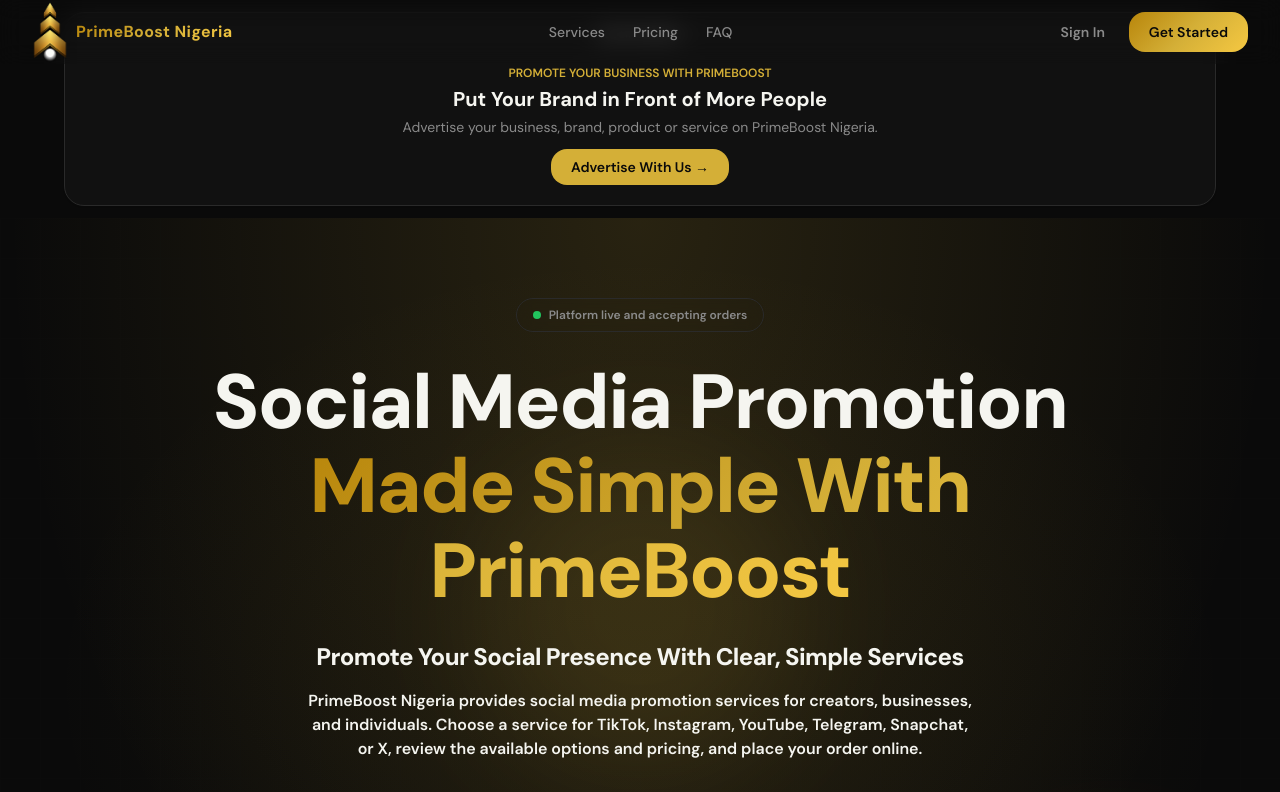
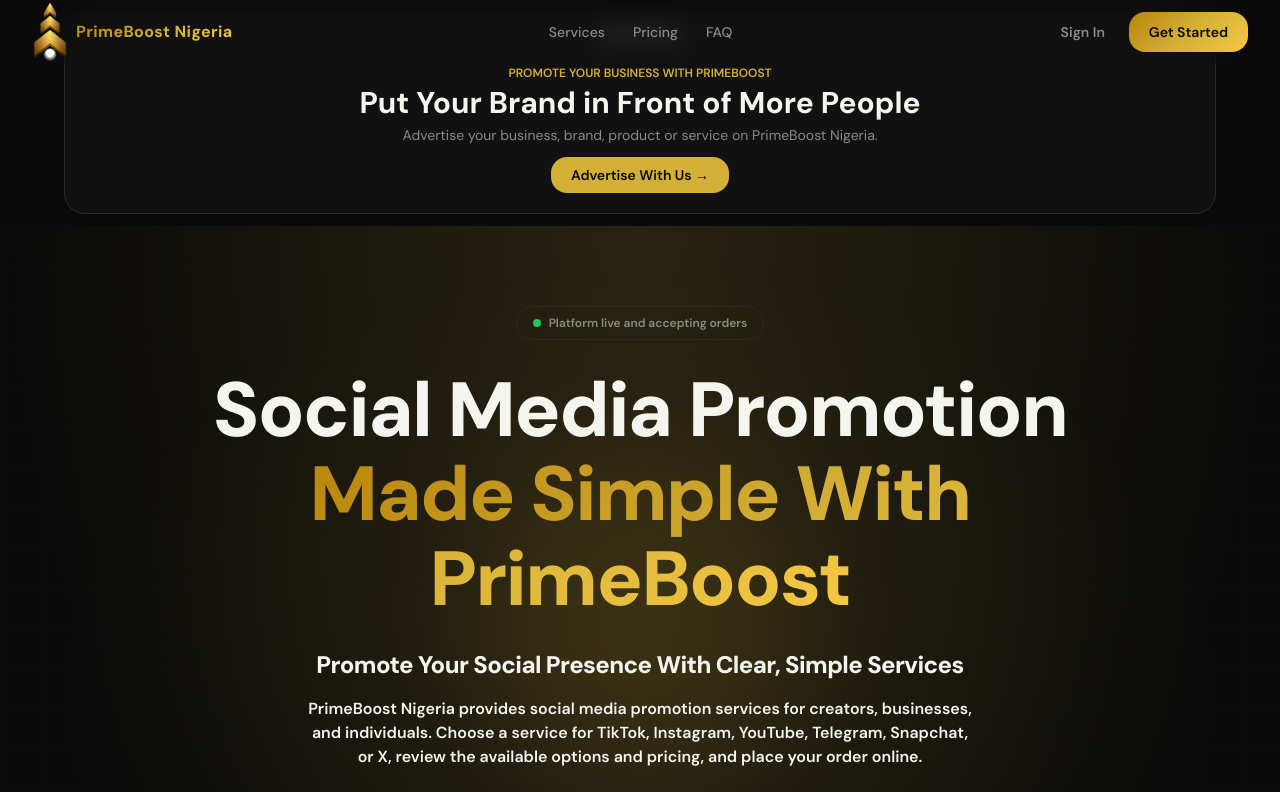
Before and after one commit to mhnzbexchange-ai/primeboostnigeria_6381, a Next.js app: page / in a window 1280 px wide. Shown: the top 792 px of the page. Built offline with nearby package versions, Linux system fonts and the light colour scheme.

Commit message:
Local Commit: 2026-08-29T05:02:01.306Z - Updated the "Put Your Brand in Front of More People" headline from `text-lg/text-xl` to `text-2xl/text-3xl` for a noticeably larger display in the advertise banner section

```diff
--- a/src/app/page.tsx
+++ b/src/app/page.tsx
@@ -24,7 +24,7 @@ function Advertisement() {
               PROMOTE YOUR BUSINESS WITH PRIMEBOOST
             </p>
 
-            <h2 className="text-lg font-bold sm:text-xl">
+            <h2 className="text-2xl font-bold sm:text-3xl">
               Put Your Brand in Front of More People
             </h2>
 
```
